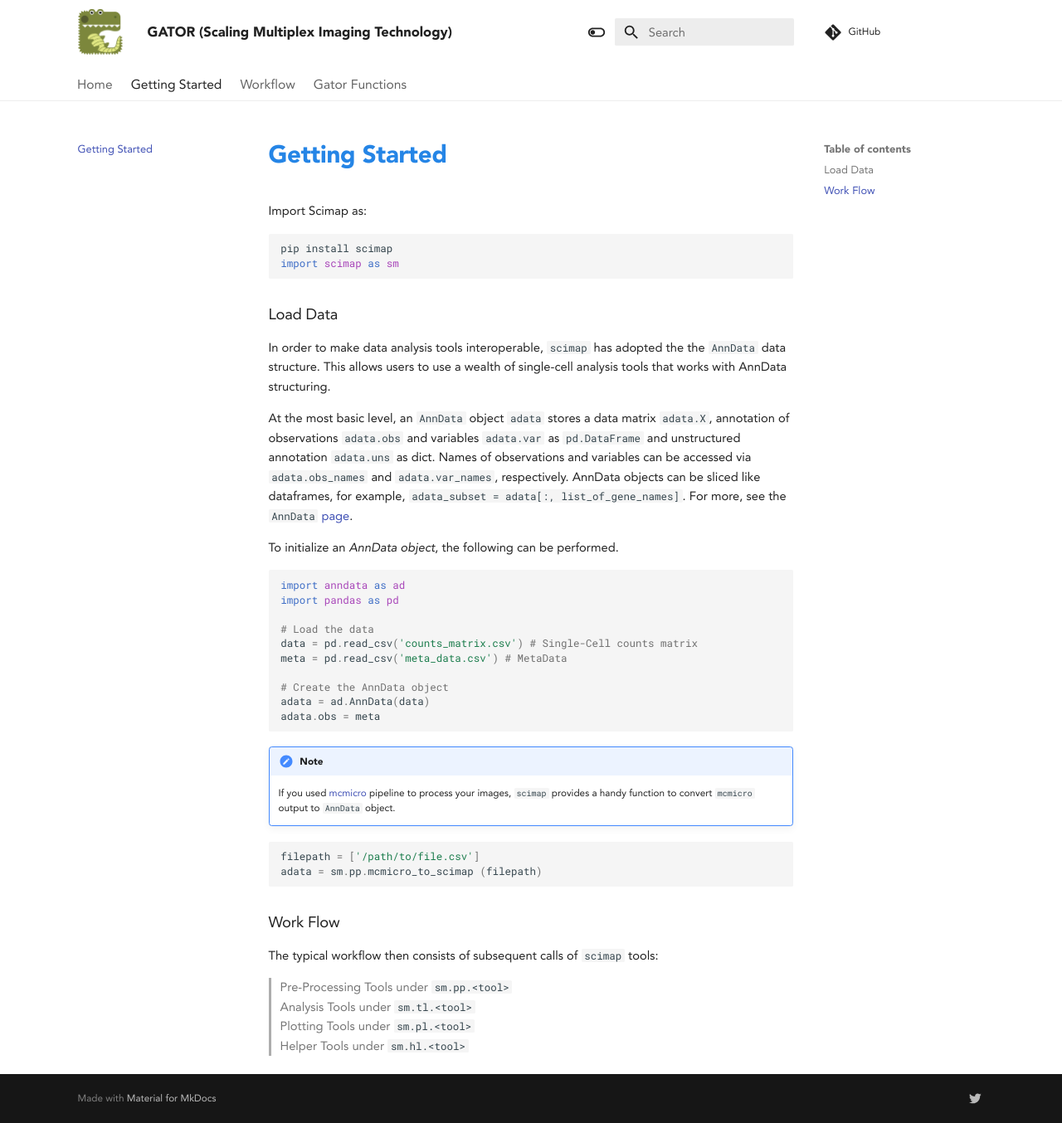
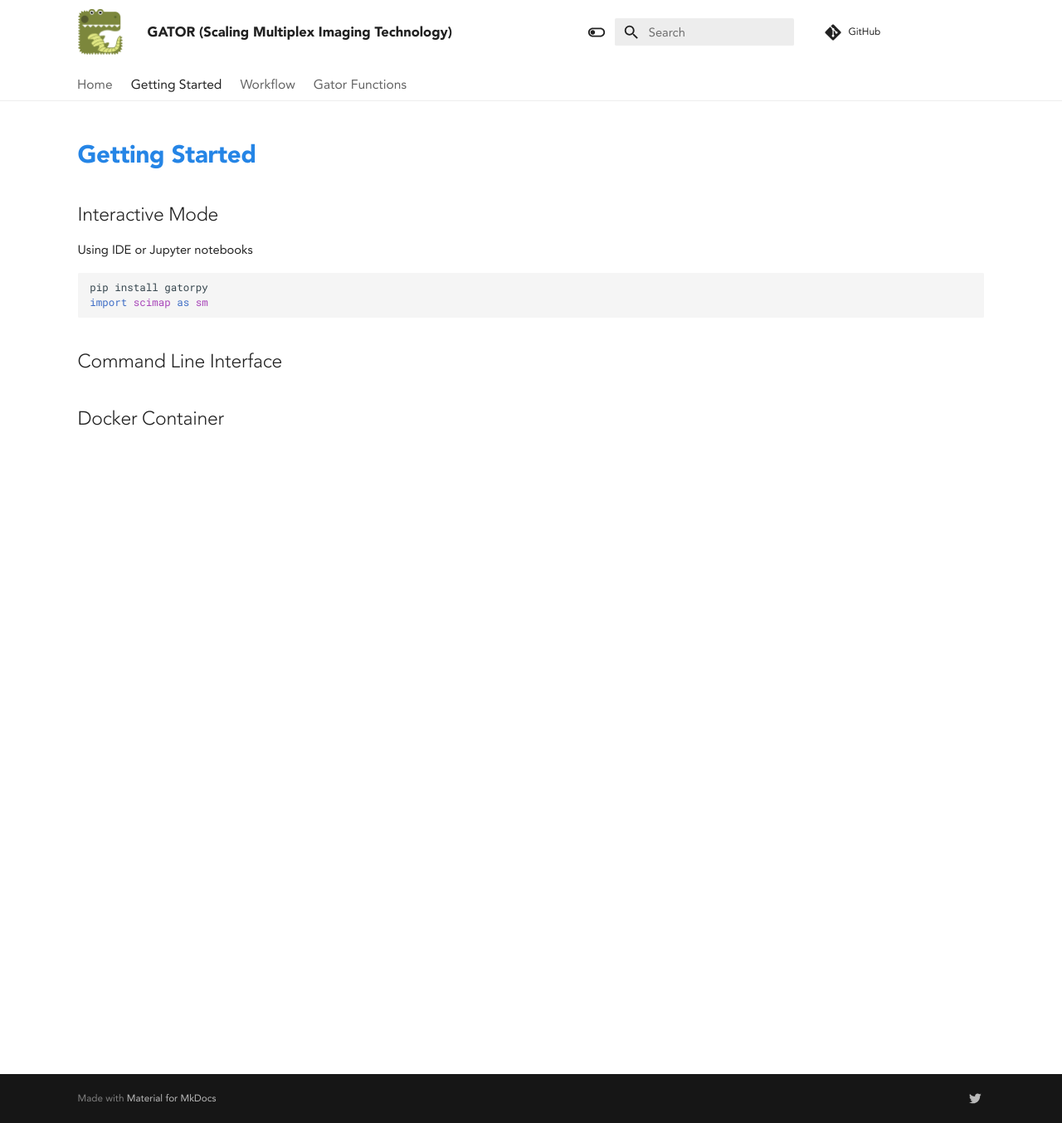
Before and after one commit to nirmallab/cspot, an MkDocs documentation site: the page built from docs/Getting Started.md, in a window 1280 px wide and 1354 px high. Shown: the whole window at 83% size. Built offline with MkDocs 1.6.1 and Material for MkDocs 9.7.7, drawn with Linux system fonts in a browser that asks for light colours; comment, search, counter and statistics services are not loaded.

Commit message:
doc update

````diff
--- a/docs/Getting Started.md
+++ b/docs/Getting Started.md
@@ -1,48 +1,19 @@
-# Getting Started
+---
+hide:
+  - toc        # Hide table of contents
+  - navigation
+---
 
-Import Scimap as:
+## Interactive Mode
+Using IDE or Jupyter notebooks
 
 ```python
-pip install scimap
+pip install gatorpy
 import scimap as sm
 ```
 
-### Load Data
-
-In order to make data analysis tools interoperable, `scimap` has adopted the the `AnnData` data structure. This allows users to use a wealth of single-cell analysis tools that works with AnnData structuring.
-
-At the most basic level, an `AnnData` object `adata` stores a data matrix `adata.X`, annotation of observations `adata.obs` and variables `adata.var` as `pd.DataFrame` and unstructured annotation `adata.uns` as dict. Names of observations and variables can be accessed via `adata.obs_names` and `adata.var_names`, respectively. AnnData objects can be sliced like dataframes, for example, `adata_subset = adata[:, list_of_gene_names]`. For more, see the `AnnData` [page](https://anndata.readthedocs.io/en/stable/anndata.AnnData.html#anndata.AnnData).
-
-To initialize an *AnnData object*, the following can be performed.
-
-```python
-import anndata as ad
-import pandas as pd
-
-# Load the data
-data = pd.read_csv('counts_matrix.csv') # Single-Cell counts matrix
-meta = pd.read_csv('meta_data.csv') # MetaData
-
-# Create the AnnData object
-adata = ad.AnnData(data)
-adata.obs = meta
-```
-
-!!! note
-    If you used [mcmicro](https://github.com/labsyspharm/mcmicro-nf) pipeline to process your images, `scimap` provides a handy function to convert `mcmicro` output to `AnnData` object.
+## Command Line Interface
 
 
-``` python
-filepath = ['/path/to/file.csv']
-adata = sm.pp.mcmicro_to_scimap (filepath)
 
-```
-
-### Work Flow
-
-The typical workflow then consists of subsequent calls of `scimap` tools:
-
-> Pre-Processing Tools under `sm.pp.<tool>`
-> Analysis Tools under `sm.tl.<tool>`
-> Plotting Tools under `sm.pl.<tool>`
-> Helper Tools under `sm.hl.<tool>`
+## Docker Container
--- a/mkdocs.yml
+++ b/mkdocs.yml
@@ -39,7 +39,7 @@
             - generateThumbnails: 'Functions/generateThumbnails.md'
             - cloneFolder: 'Functions/cloneFolder.md'
             - generateTrainTestSplit: 'Functions/generateTrainTestSplit.md'
-        - Generate DL Score:
+        - Apply DL Model:
             - generateDLScore: 'Functions/generateDLScore.md'
         - Run Gator Algorithm:
             - gatorObject: 'Functions/gatorObject.md'
````
Also changed, not shown: docs/Workflow.md (+5 -48 lines), docs/index.md (+6 -0 lines).
